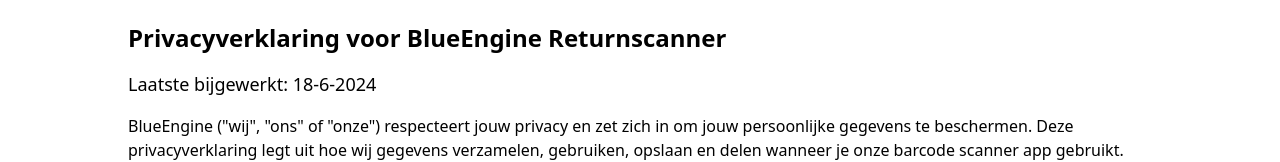
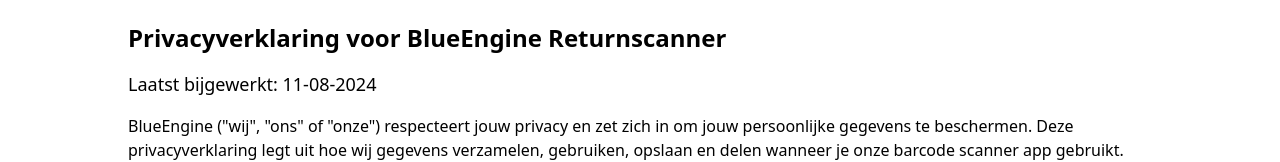
Before and after one commit to zohaib-saeed/blue-engine-v2, a React (Create React App) app: page /return-app-privacy in a window 1280 px wide. Shown: the part 149-311 px from the top of the page. Built offline with nearby package versions, Linux system fonts and the light colour scheme; no server answers; a web font is replaced by a local one.

Commit message:
privacy policy update

```diff
--- a/src/pages/PrivacyPolicy.tsx
+++ b/src/pages/PrivacyPolicy.tsx
@@ -6,7 +6,7 @@
       <h2 className="text-2xl font-bold mb-4">
         Privacyverklaring voor BlueEngine Returnscanner
       </h2>
-      <h4 className="text-lg mb-4">Laatste bijgewerkt: 18-6-2024</h4>
+      <h4 className="text-lg mb-4">Laatst bijgewerkt: 11-08-2024</h4>
       <p className="mb-4">
         BlueEngine ("wij", "ons" of "onze") respecteert jouw privacy en zet zich
         in om jouw persoonlijke gegevens te beschermen. Deze privacyverklaring
```
